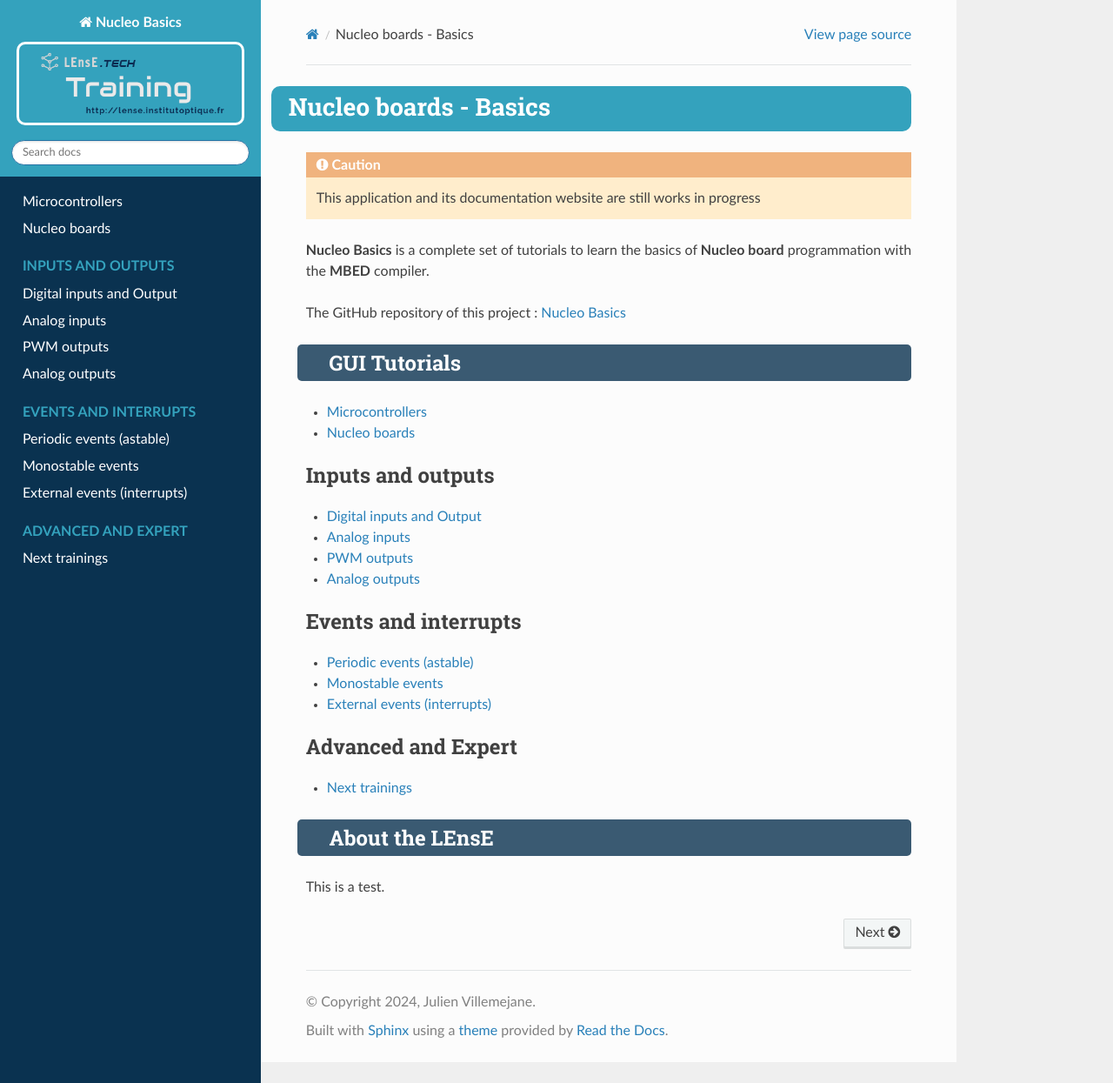
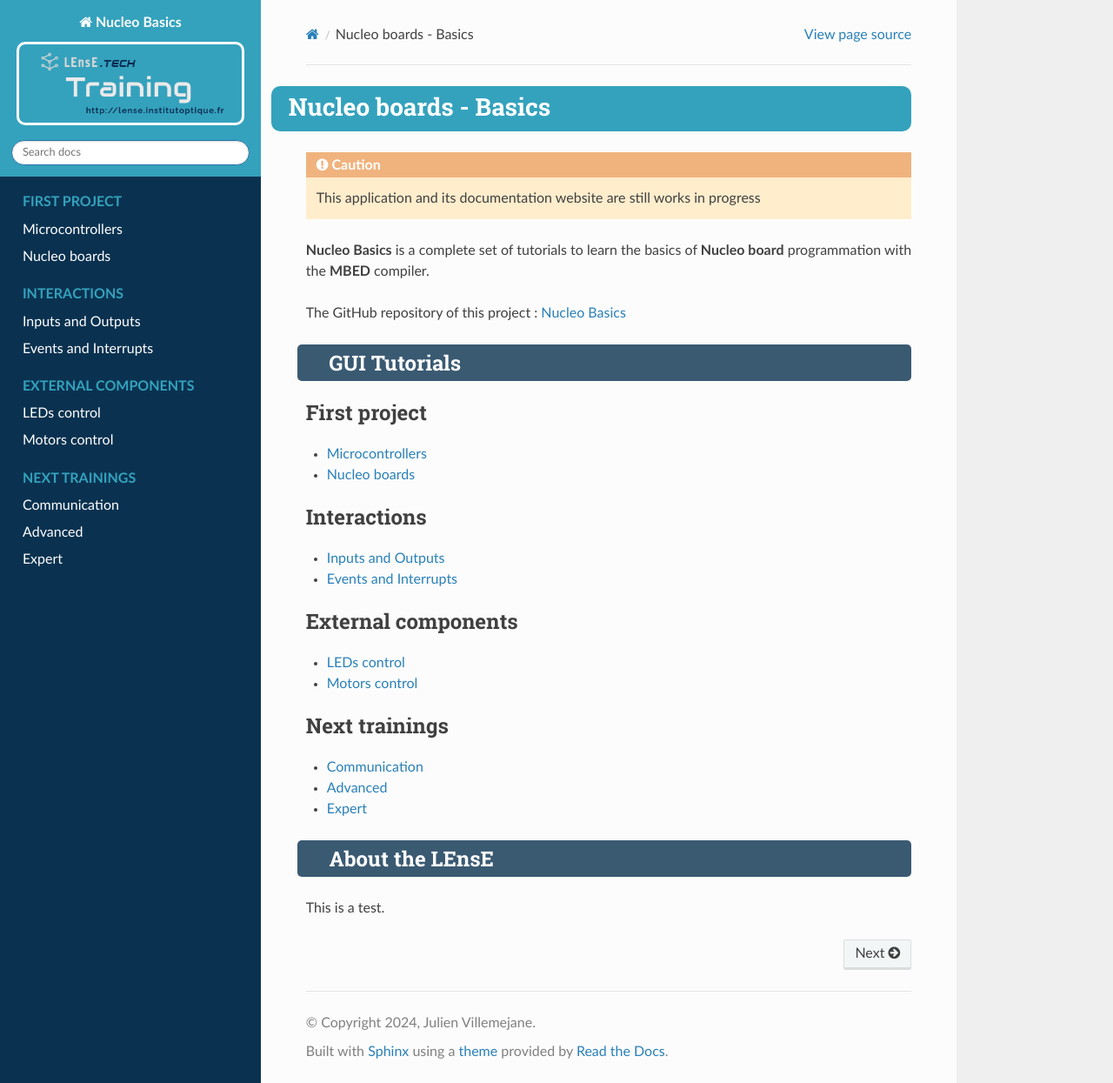
Before and after one commit to IOGS-LEnsE-training/nucleo-basics, a Sphinx documentation site: the page built from docs/source/index.rst, in a window 1280 px wide and 1245 px high. Shown: the whole window at 87% size. Built offline with Sphinx 7.4.7 and the Read the Docs theme 2.0.0, drawn with Linux system fonts in a browser that asks for light colours.

Commit message:
Update Documentation structure

```diff
--- a/docs/source/contents/next_traingings.rst
+++ /dev/null
@@ -1,2 +0,0 @@
-External events (interrupts)
-############################
--- a/docs/source/index.rst
+++ b/docs/source/index.rst
@@ -19,33 +19,32 @@ GUI Tutorials
 
 .. toctree::
    :maxdepth: 1
+   :caption: First project
 
 	Microcontrollers<contents/general>
 	Nucleo boards<contents/nucleo>
 
 .. toctree::
    :maxdepth: 1
-   :caption: Inputs and outputs
+   :caption: Interactions
 
-	Digital inputs and Output<contents/io_digital>
-	Analog inputs<contents/io_analog_in>
-	PWM outputs<contents/io_pwm_out>
-	Analog outputs<contents/io_analog_out>
-
+    Inputs and Outputs<contents/io.rst>
+	Events and Interrupts<contents/events.rst>
 
 .. toctree::
    :maxdepth: 1
-   :caption: Events and interrupts
+   :caption: External components
 
-	Periodic events (astable)<contents/events_astable>
-	Monostable events<contents/events_monostable>
-	External events (interrupts)<contents/events_interrupts>
+	LEDs control<contents/leds.rst>
+	Motors control<contents/motors.rst>
 
 .. toctree::
    :maxdepth: 1
-   :caption: Advanced and Expert
+   :caption: Next trainings
 
-   Next trainings<contents/next_traingings>
+   Communication<https://LINK>
+   Advanced<https://LINK>
+   Expert<https://LINK>
 
 About the LEnsE
 ***************
```
Also changed, not shown: docs/source/contents/events.rst (added, +9 -0 lines), docs/source/contents/io.rst (added, +10 -0 lines), docs/source/contents/leds.rst (added, +27 -0 lines), docs/source/contents/motors.rst (added, +43 -0 lines).
